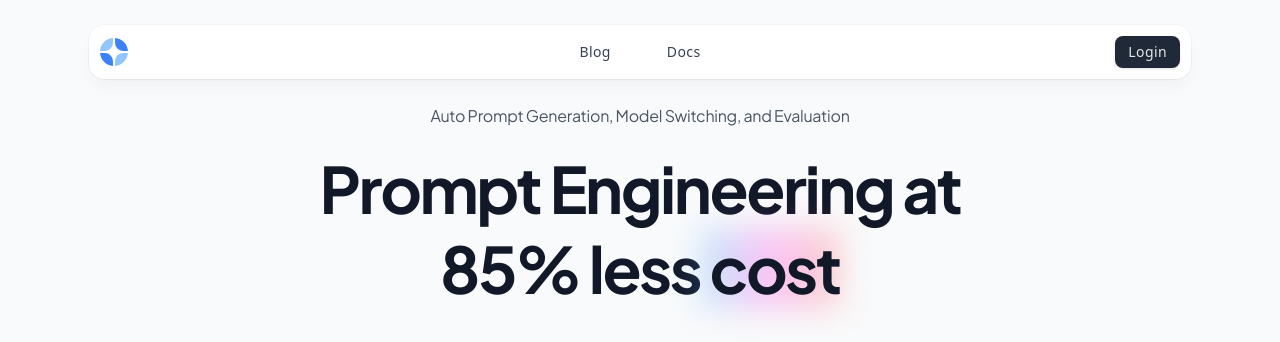
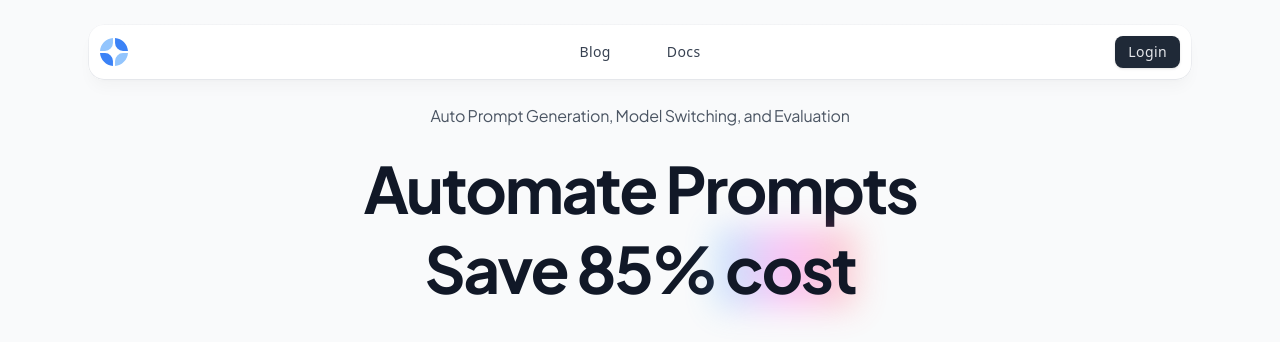
Before and after one commit to anuragvishwa/docs-trainkore, a Next.js app: page / in a window 1280 px wide. Shown: the top 342 px of the page. Built offline with nearby package versions, Linux system fonts and the light colour scheme.

Commit message:
aggregate data added

```diff
--- a/components/hero-home.tsx
+++ b/components/hero-home.tsx
@@ -22,7 +22,7 @@ export default function HeroHome() {
               Auto Prompt Generation, Model Switching, and Evaluation
             </h1>
             <p className={`mt-5 text-4xl leading-tight text-gray-900 sm:leading-tight sm:text-5xl lg:text-6xl lg:leading-tight ${plusJakartaSans.className}`} style={{ fontWeight: 700 }}>
-              Prompt Engineering at 85% less
+            Automate Prompts Save 85%
               <span className="relative inline-flex sm:inline">
                 <span className="bg-gradient-to-r from-[#44BCFF] via-[#FF44EC] to-[#FF675E] blur-lg filter opacity-30 w-full h-full absolute inset-0"></span>
                 <span className="relative"> cost </span>
```
